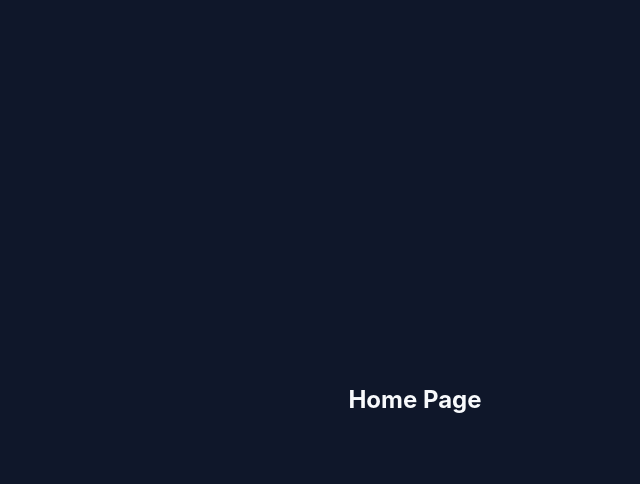
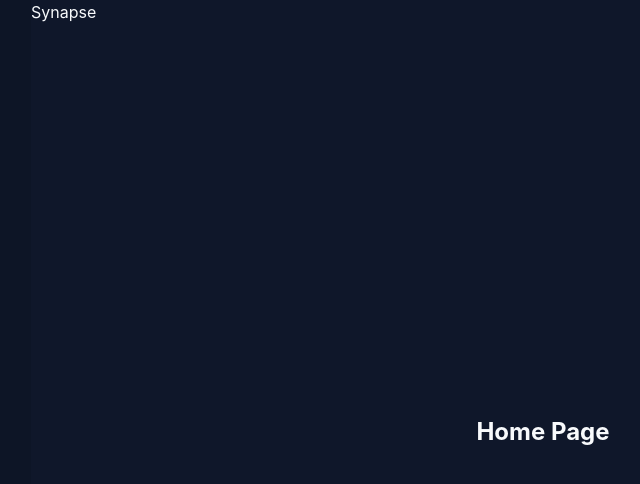
Before and after one commit to Rinpyre/Synapse, a React (Vite) app in the folder frontend/: page / in a window 1280 px wide. Shown: the top 484 px of the page, without its empty margins (225-865 px from the left). Built offline with nearby package versions, Linux system fonts and the light colour scheme.

Commit message:
feat(layout): Implement AppLayout with Sidebar and Topbar components

```diff
--- a/frontend/src/App.jsx
+++ b/frontend/src/App.jsx
@@ -1,17 +1,16 @@
 import { BrowserRouter, Routes, Route } from 'react-router-dom'
 import { HomePage, NotFoundPage } from '@routes'
+import AppLayout from '@components/layout/AppLayout'
 
 function App() {
     return (
         <BrowserRouter>
-            <div className="app bg-primary flex h-screen w-full">
-                <div className="flex w-full grow items-center justify-center overflow-hidden">
-                    <Routes>
-                        <Route path="/" element={<HomePage />} />
-                        <Route path="*" element={<NotFoundPage />} />
-                    </Routes>
-                </div>
-            </div>
+            <AppLayout>
+                <Routes>
+                    <Route path="/" element={<HomePage />} />
+                    <Route path="*" element={<NotFoundPage />} />
+                </Routes>
+            </AppLayout>
         </BrowserRouter>
     )
 }
--- /dev/null
+++ b/frontend/src/components/layout/AppLayout.jsx
@@ -0,0 +1,16 @@
+import Sidebar from "./Sidebar"
+import Topbar from "./Topbar"
+
+export default function AppLayout({ children }) {
+    return (
+        <div className="app bg-primary flex h-screen w-full">
+            <Sidebar />
+            <div className="main-content flex-1 flex flex-col">
+                <Topbar />
+                <div className="flex w-full grow items-center justify-center overflow-hidden">
+                    {children}
+                </div>
+            </div>
+        </div>
+    )
+}
--- /dev/null
+++ b/frontend/src/components/layout/Sidebar.jsx
@@ -0,0 +1,5 @@
+export default function Sidebar() {
+    return (
+        <div className="sidebar"style={{width: '256px', height: '100%', background: 'rgba(0, 0, 0, 0.10)'}}/>
+    )
+}
--- /dev/null
+++ b/frontend/src/components/layout/Topbar.jsx
@@ -0,0 +1,7 @@
+export default function Topbar() {
+    return (
+        <div className="topbar" style={{width: '100%', height: '64px'}}>
+            Synapse
+        </div>
+    )
+}
```
